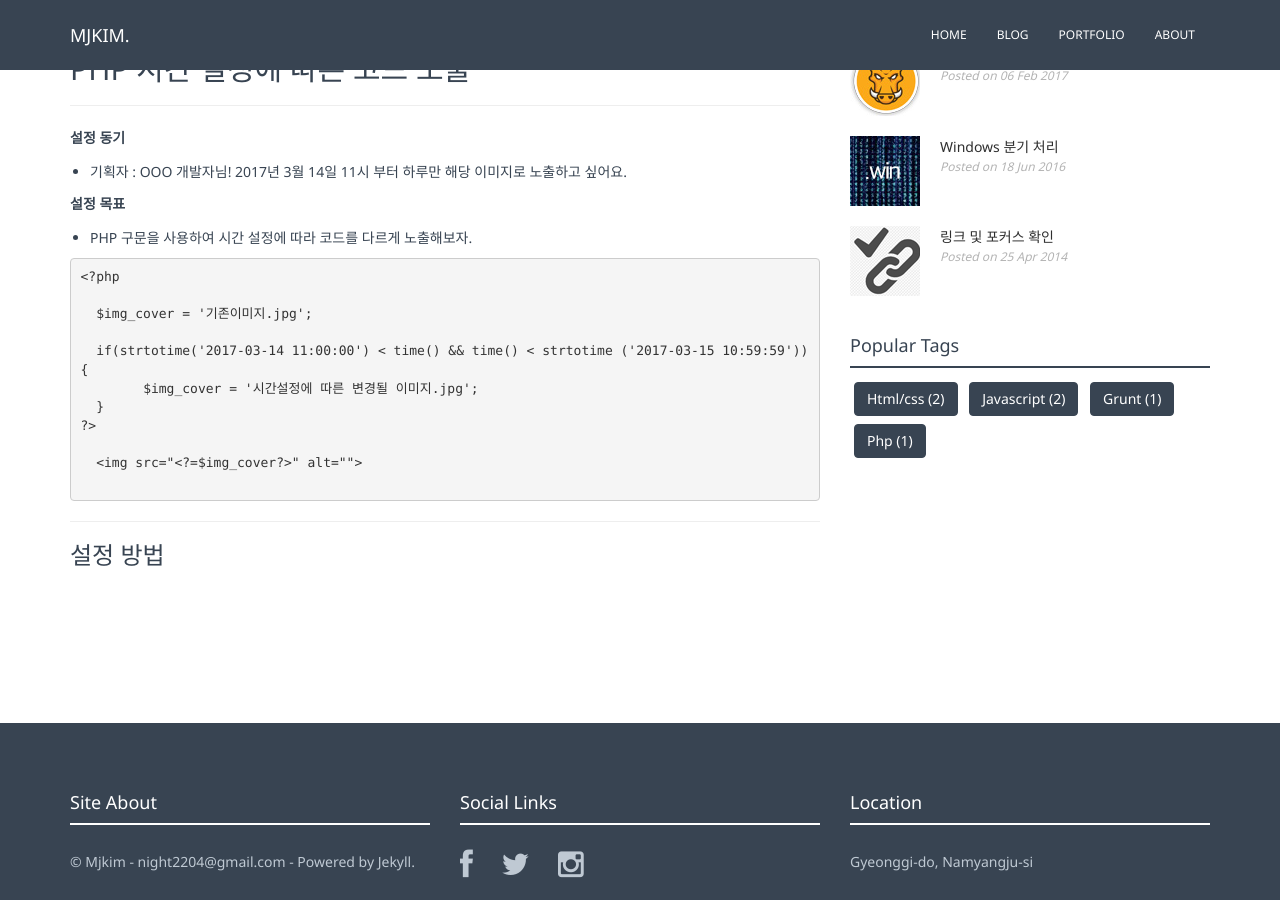
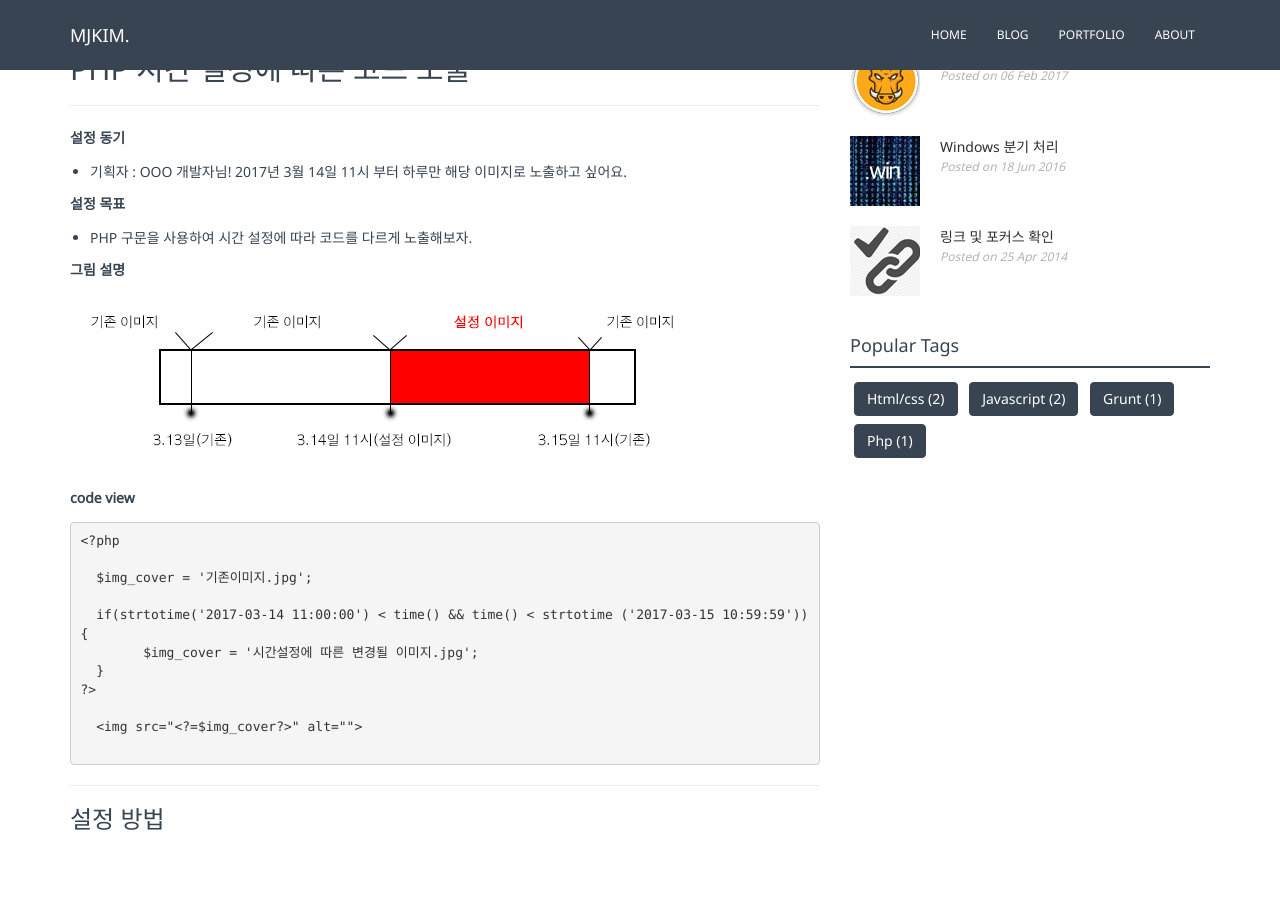
Before and after one commit to kimmyungjoong/github.io, a Jekyll site: the page built from _posts/blog/2017-03-13-php-time.markdown, in a window 1280 px wide and 900 px high, scrolled down 664 px. Built offline with Jekyll 4.4.1, drawn with Linux system fonts in a browser that asks for light colours; nearby versions of some CDN libraries; comment, search, counter and statistics services are not loaded.

Commit message:
php post fix

````diff
--- a/_posts/blog/2017-03-13-php-time.markdown
+++ b/_posts/blog/2017-03-13-php-time.markdown
@@ -21,6 +21,12 @@ thumb: thumb04.jpg
 **설정 목표**
 
 * PHP 구문을 사용하여 시간 설정에 따라 코드를 다르게 노출해보자.
+
+**그림 설명**
+
+![PHP 시간 설정](/assets/img/blog/php_time_process.png)
+
+**code view**
 
 ```
 <?php
````
Also changed, not shown: assets/img/blog/php_time_process.png (added).
